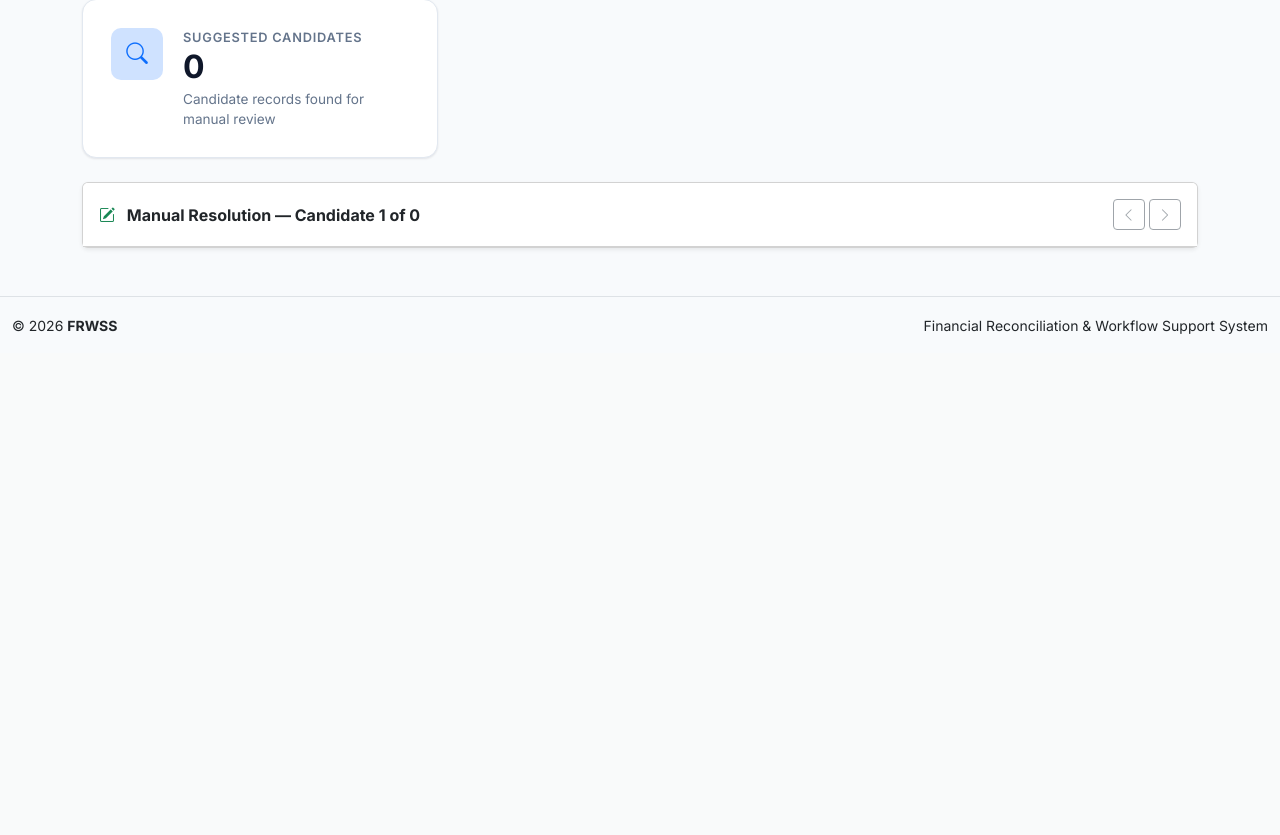
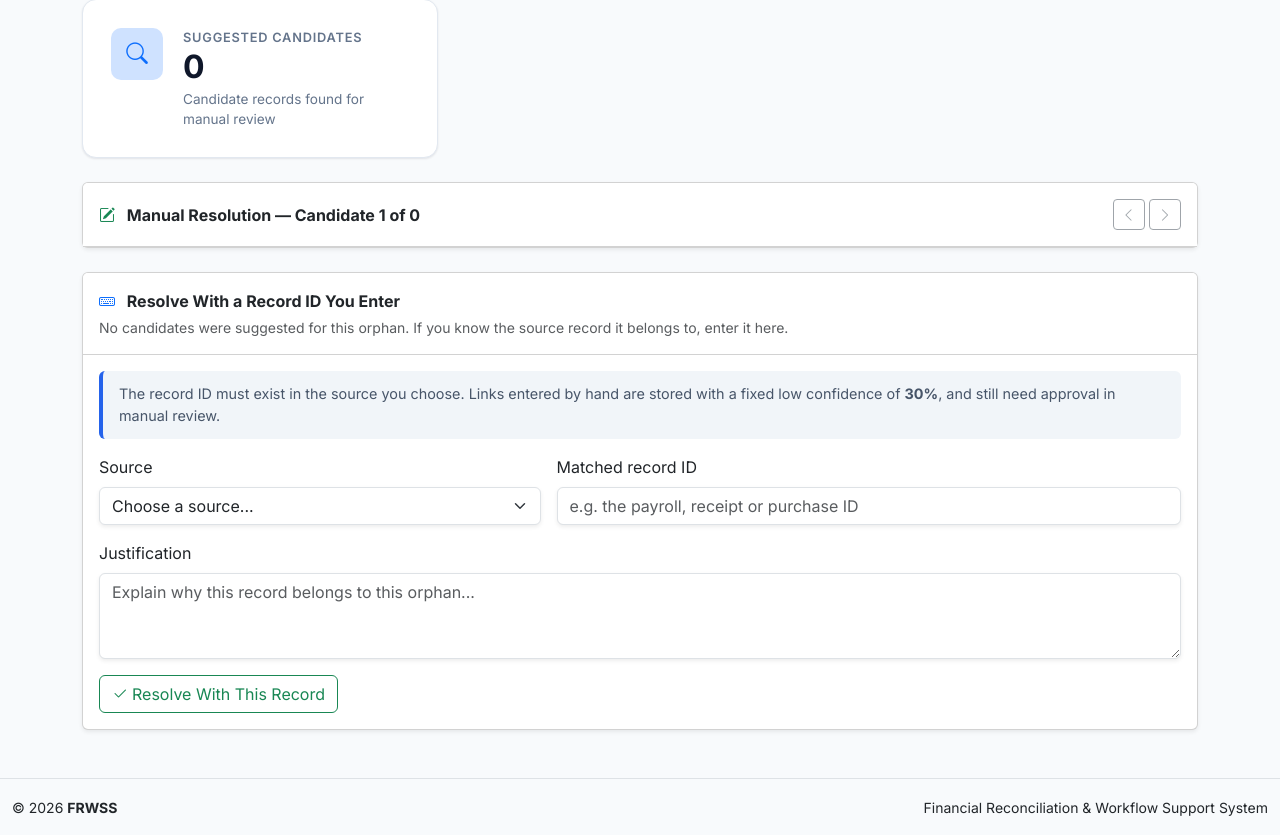
Before and after one commit to Prabuddha-B/financial-reconciliation-workflow-system, a Spring Boot app: page /reconciliation/orphans/1/candidates in a window 1280 px wide. Shown: the part 471-1306 px from the top of the page. Before the commit the page ends 805 px from the top, so only its background shows below. Run offline with Spring Boot 4, Linux system fonts and the light colour scheme; a user stored in the database is signed in; tables that the repository leaves empty hold one stand-in row (values such as "Sample post"); data that the repository does not hold is empty; some of the project's set-up classes (security, data sources, template engines, error pages and the like) are left out, and stand-ins take their place.

Commit message:
Allow resolving an orphan with a typed-in source record ID

```diff
--- a/src/main/java/com/frwss/system/reconciliation/controller/ReconciliationController.java
+++ b/src/main/java/com/frwss/system/reconciliation/controller/ReconciliationController.java
@@ -195,6 +195,41 @@ public class ReconciliationController {
     }
 
     /**
+     * POST /reconciliation/orphans/{resultId}/resolve-manual-entry. Resolves an orphan with a source
+     * record ID the reviewer typed in (used when there are no suggested candidates). The confidence
+     * is not accepted from the form; the service sets it. If a check fails, the reviewer goes back
+     * to the candidates page with the reason shown.
+     */
+    @PostMapping("/orphans/{resultId}/resolve-manual-entry")
+    public String resolveOrphanWithManualEntry(
+            @PathVariable Long resultId,
+            @RequestParam String sourceType,
+            @RequestParam String matchedRecordId,
+            @RequestParam String justification,
+            RedirectAttributes redirectAttributes
+    ){
+        try {
+            reconciliationService.resolveOrphanWithManualEntry(
+                    resultId,
+                    sourceType,
+                    matchedRecordId,
+                    justification,
+                    securityContextAdapter.getCurrentUsername()
+            );
+        } catch (RuntimeException e) {
+            redirectAttributes.addFlashAttribute("errorMessage", e.getMessage());
+            return "redirect:/reconciliation/orphans/" + resultId + "/candidates";
+        }
+
+        redirectAttributes.addFlashAttribute(
+                "successMessage",
+                "Orphan record manually resolved successfully"
+        );
+
+        return "redirect:/reconciliation/orphans";
+    }
+
+    /**
      * POST /reconciliation/orphans/{resultId}/resolve. Saves the reviewer's choice for an orphan
      * (source type, matched record id and confidence) together with the required justification,
      * then redirects with a message.
--- a/src/main/resources/templates/reconciliation/candidates.html
+++ b/src/main/resources/templates/reconciliation/candidates.html
@@ -150,6 +150,12 @@
         </div>
     </div>
 
+    <div th:if="${errorMessage}" class="alert alert-danger alert-dismissible fade show shadow-sm d-flex align-items-start gap-3" role="alert">
+        <i class="bi bi-exclamation-triangle-fill fs-5 mt-1"></i>
+        <div class="flex-grow-1" th:text="${errorMessage}"></div>
+        <button type="button" class="btn-close" data-bs-dismiss="alert" aria-label="Close"></button>
+    </div>
+
     <div th:if="${successMessage}" class="alert alert-success alert-dismissible fade show shadow-sm d-flex align-items-start gap-3" role="alert">
         <i class="bi bi-check-circle-fill fs-5 mt-1"></i>
         <div class="flex-grow-1" th:text="${successMessage}"></div>
@@ -267,6 +273,59 @@
         </div>
     </div>
 
+    <!-- ===================== Resolve With a Record You Enter ===================== -->
+    <div class="card shadow-sm mt-4">
+        <div class="card-header bg-white py-3">
+            <strong>
+                <i class="bi bi-keyboard me-2 text-primary"></i>
+                Resolve With a Record ID You Enter
+            </strong>
+            <div class="text-muted small mt-1"
+                 th:text="${#lists.isEmpty(candidates)} ? 'No candidates were suggested for this orphan. If you know the source record it belongs to, enter it here.' : 'Not the right candidate? If you know the source record this orphan belongs to, enter it here instead.'">
+            </div>
+        </div>
+
+        <div class="card-body">
+            <div class="reason-box mb-3">
+                The record ID must exist in the source you choose. Links entered by hand are stored with a
+                fixed low confidence of <strong>30%</strong>, and still need approval in manual review.
+            </div>
+
+            <form th:action="@{/reconciliation/orphans/{id}/resolve-manual-entry(id=${resultId})}" method="post">
+
+                <div class="row g-3 mb-3">
+                    <div class="col-12 col-md-5">
+                        <label class="form-label" for="manualSourceType">Source</label>
+                        <select id="manualSourceType" name="sourceType" class="form-select shadow-sm" required>
+                            <option value="" selected disabled>Choose a source...</option>
+                            <option value="PAYROLL">Payroll</option>
+                            <option value="RECEIPT">Receipt</option>
+                            <option value="STOCK_PURCHASE">Stock purchase</option>
+                        </select>
+                    </div>
+                    <div class="col-12 col-md-7">
+                        <label class="form-label" for="manualRecordId">Matched record ID</label>
+                        <input id="manualRecordId" type="text" name="matchedRecordId"
+                               class="form-control shadow-sm" maxlength="100"
+                               placeholder="e.g. the payroll, receipt or purchase ID" required>
+                    </div>
+                </div>
+
+                <div class="mb-3">
+                    <label class="form-label" for="manualJustification">Justification</label>
+                    <textarea id="manualJustification" name="justification"
+                              class="form-control shadow-sm" rows="3"
+                              placeholder="Explain why this record belongs to this orphan..."
+                              required></textarea>
+                </div>
+
+                <button class="btn btn-outline-success" type="submit">
+                    <i class="bi bi-check2 me-1"></i>Resolve With This Record
+                </button>
+            </form>
+        </div>
+    </div>
+
 </div>
 
 <!-- Footer -->
```
Also changed, not shown: src/main/java/com/frwss/system/reconciliation/service/ReconciliationService.java (+66 -0 lines), 1 other file.
